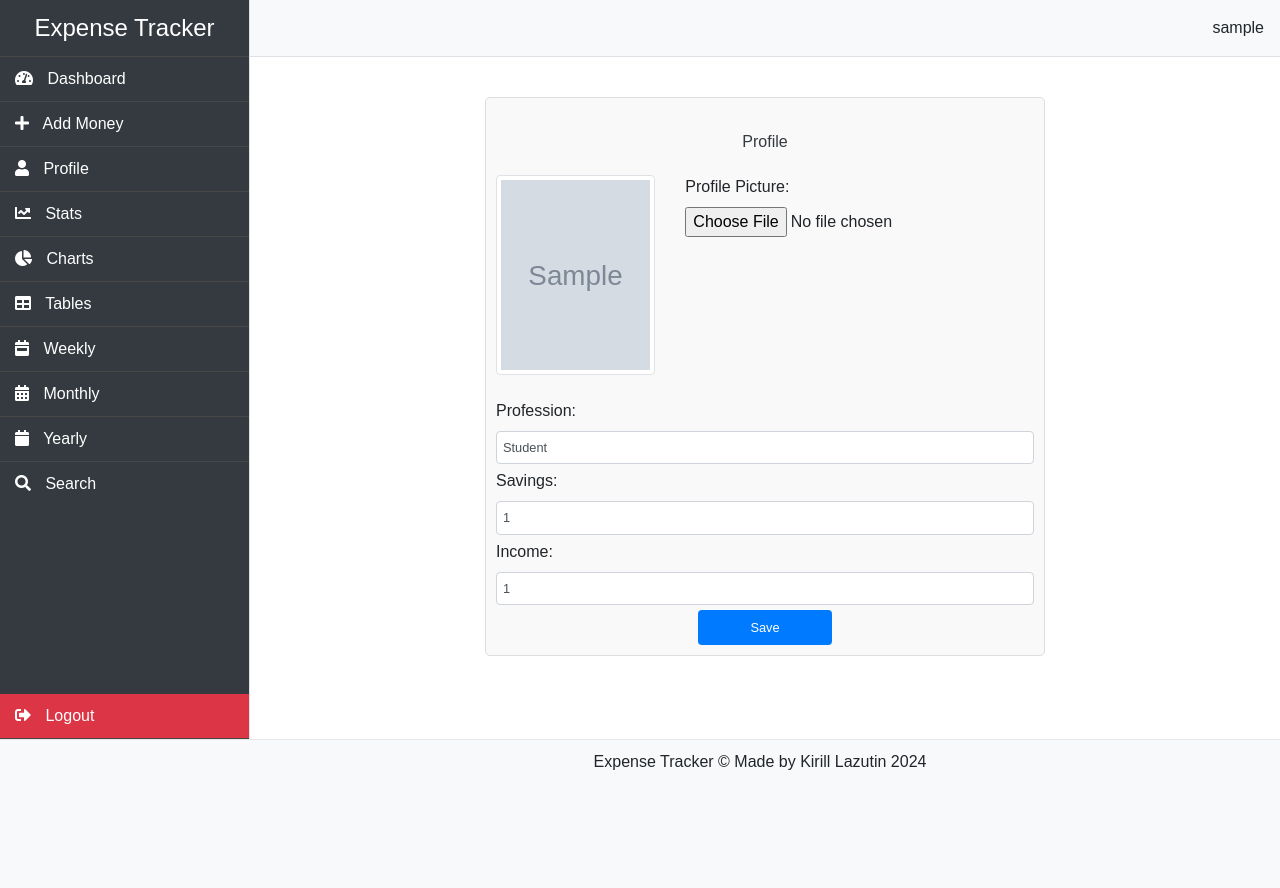
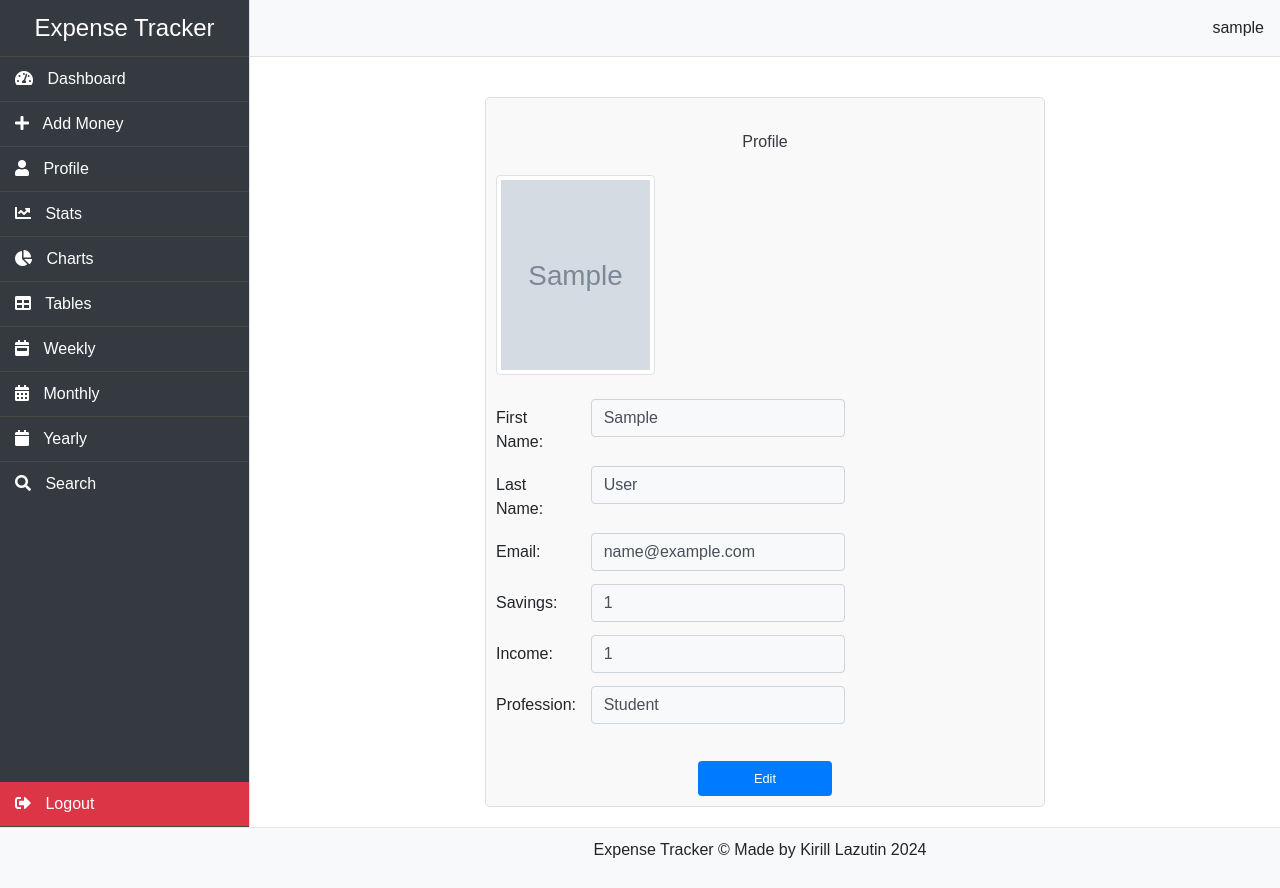
Before and after one commit to Kirill777-web/RumiExpenseTracker, a Django app: page /accounts/profile/ in a window 1280 px wide. Before the commit the page ends 770 px from the top, so only its background shows below. Run offline with Django 5.2, Linux system fonts and the light colour scheme; a user stored in the database is signed in; tables that the repository leaves empty hold one stand-in row (values such as "Sample post"); grey boxes marked "Sample" are stand-in pictures; some libraries are stand-ins or nearby versions.

Commit message:
Updated profile functionality, with edit btn added edit profile page

```diff
--- a/accounts/templates/accounts/profile.html
+++ b/accounts/templates/accounts/profile.html
@@ -3,8 +3,6 @@
 {% block content %}
 <div class="container narrow-container">
     <h2 class="mt-4 mb-4">Profile</h2>
-    <form method="POST" enctype="multipart/form-data">
-        {% csrf_token %}
 
     <!-- Profile Picture Section -->
     <div class="row mb-4">
@@ -15,33 +13,51 @@
                 <img src="{% static 'images/raoul-droog.jpg' %}" alt="Default Profile Picture" class="img-thumbnail" style="width: 200px; height: 200px;">
             {% endif %}
         </div>
+    </div>
+
+    <!-- User Information Section -->
+    <div class="row mb-4">
         <div class="col-md-8">
-                <div class="form-group">
-                    <label for="image">Profile Picture:</label>
-                    <input type="file" class="form-control-file" id="image" name="image">
+            <div class="form-group row">
+                <label for="fname" class="col-sm-3 col-form-label">First Name:</label>
+                <div class="col-sm-9">
+                    <div class="form-control-plaintext styled-plaintext">{{ profile.user.first_name }}</div>
+                </div>
+            </div>
+            <div class="form-group row">
+                <label for="lname" class="col-sm-3 col-form-label">Last Name:</label>
+                <div class="col-sm-9">
+                    <div class="form-control-plaintext styled-plaintext">{{ profile.user.last_name }}</div>
+                </div>
+            </div>
+            <div class="form-group row">
+                <label for="email" class="col-sm-3 col-form-label">Email:</label>
+                <div class="col-sm-9">
+                    <div class="form-control-plaintext styled-plaintext">{{ profile.user.email }}</div>
+                </div>
+            </div>
+            <div class="form-group row">
+                <label for="savings" class="col-sm-3 col-form-label">Savings:</label>
+                <div class="col-sm-9">
+                    <div class="form-control-plaintext styled-plaintext">{{ profile.savings }}</div>
+                </div>
+            </div>
+            <div class="form-group row">
+                <label for="income" class="col-sm-3 col-form-label">Income:</label>
+                <div class="col-sm-9">
+                    <div class="form-control-plaintext styled-plaintext">{{ profile.income }}</div>
+                </div>
+            </div>
+            <div class="form-group row">
+                <label for="profession" class="col-sm-3 col-form-label">Profession:</label>
+                <div class="col-sm-9">
+                    <div class="form-control-plaintext styled-plaintext">{{ profile.profession }}</div>
+                </div>
             </div>
         </div>
     </div>
 
-        <!-- Profession Section -->
-        <div class="form-group">
-            <label for="profession">Profession:</label>
-            <input type="text" class="form-control" id="profession" name="profession" value="{{ profile.profession }}" required>
-        </div>
-
-        <!-- Savings Section -->
-        <div class="form-group">
-            <label for="savings">Savings:</label>
-            <input type="number" class="form-control" id="savings" name="savings" value="{{ profile.savings }}" required>
-        </div>
-
-        <!-- Income Section -->
-        <div class="form-group">
-            <label for="income">Income:</label>
-            <input type="number" class="form-control" id="income" name="income" value="{{ profile.income }}" required>
-        </div>
-
-        <button type="submit" class="btn btn-primary">Save</button>
-    </form>
+    <!-- Edit Button -->
+    <a href="{% url 'profile_edit' %}" class="btn btn-primary">Edit</a>
 </div>
 {% endblock %}
--- a/accounts/urls.py
+++ b/accounts/urls.py
@@ -7,6 +7,6 @@ urlpatterns = [
     path('login/', views.handlelogin, name='login'),
     path('logout/', views.handleLogout, name='logout'),
     path('profile/', views.profile, name='profile'),
-    path('profile/edit/<int:id>/', views.profile_edit, name='profile_edit'),
-    path('profile/update/<int:id>/', views.profile_update, name='profile_update'),
+    path('profile/edit/', views.profile_edit, name='profile_edit'),
+    path('profile/update/', views.profile_update, name='profile_update'),
 ]
--- a/accounts/views.py
+++ b/accounts/views.py
@@ -1,6 +1,6 @@
 from django.contrib.auth.decorators import login_required
 from django.contrib.auth import logout as auth_logout
-from django.shortcuts import render, redirect, get_object_or_404
+from django.shortcuts import render, redirect, get_object_or_404, Http404
 from django.contrib import messages
 from django.contrib.auth import authenticate, login as dj_login
 from django.middleware.csrf import get_token
@@ -78,37 +78,32 @@ def handleLogout(request):
 def profile(request):
     user_profile, created = UserProfile.objects.get_or_create(
         user=request.user)
+    return render(request, 'accounts/profile.html', {'profile': user_profile})
+
+
+@login_required
+def profile_edit(request):
+    user_profile = get_object_or_404(UserProfile, user=request.user)
+    return render(request, 'accounts/profile_edit.html', {'profile': user_profile})
+
+
+@login_required
+def profile_update(request):
+    user_profile = get_object_or_404(UserProfile, user=request.user)
     if request.method == 'POST':
-        user_profile.profession = request.POST.get('profession')
+        user_profile.user.first_name = request.POST.get('fname')
+        user_profile.user.last_name = request.POST.get('lname')
+        user_profile.user.email = request.POST.get('email')
         user_profile.savings = request.POST.get('savings')
         user_profile.income = request.POST.get('income')
+        user_profile.profession = request.POST.get('profession')
 
         if 'image' in request.FILES:
             user_profile.image = request.FILES['image']
 
+        user_profile.user.save()
         user_profile.save()
         messages.success(request, 'Profile updated successfully.')
-        return redirect('index')
-    return render(request, 'accounts/profile.html', {'profile': user_profile})
+        return redirect('profile')
 
-
-@login_required
-def profile_edit(request, id):
-    user = get_object_or_404(User, id=id, user=request.user)
-    return render(request, 'accounts/profile_edit.html', {'user': user})
-
-
-@login_required
-def profile_update(request, id):
-    user = get_object_or_404(User, id=id, user=request.user)
-    if request.method == "POST":
-        user.first_name = request.POST["fname"]
-        user.last_name = request.POST["lname"]
-        user.email = request.POST["email"]
-        user.userprofile.savings = request.POST["savings"]
-        user.userprofile.income = request.POST["income"]
-        user.userprofile.profession = request.POST["profession"]
-        user.userprofile.save()
-        user.save()
-        return redirect('index')
-    return redirect('home')
+    return render(request, 'accounts/profile_edit.html', {'profile': user_profile})
--- a/static/css/style.css
+++ b/static/css/style.css
@@ -229,6 +229,7 @@ h1, h2 {
 
 .alert{
     text-align: center;
+    margin-bottom: 0;
 }
 .alert-success {
     color: green;
@@ -239,7 +240,6 @@ h1, h2 {
 }
 /* Search Page */
 
-/* Search Page Styles */
 
 /* Search Bar Styles */
 .search-bar {
@@ -300,3 +300,15 @@ h1, h2 {
     transform: translate(-50%, -50%);
     z-index: 9999;
 }
+
+/* Profile form */
+.styled-plaintext {
+    background-color: #f8f9fa;
+    border: 1px solid #ced4da;
+    padding: 0.375rem 0.75rem;
+    border-radius: 0.25rem;
+    display: block;
+    width: 100%;
+    margin-bottom: 0.5rem;
+    color: #495057;
+}
```
Also changed, not shown: accounts/templates/accounts/profile_edit.html (+28 -9 lines). Lines whose indentation alone changed are shown as unchanged.
